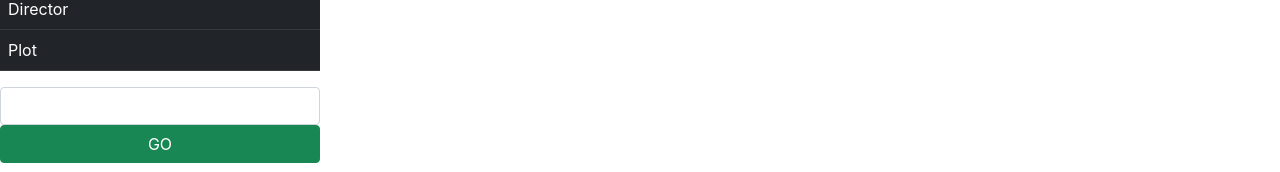
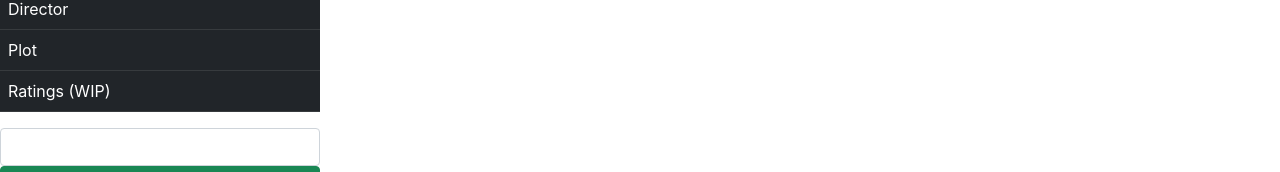
Before and after one commit to 44jovi/qa-gl-mern-react-3, a React (Create React App) app in the folder react-demo/: page / in a window 1280 px wide. Shown: the part 228-400 px from the top of the page. Built offline with nearby package versions, Linux system fonts and the light colour scheme; no server answers.

Commit message:
WIP(OMDB): WIP on accessing data from 'Ratings' key from API data

```diff
--- a/react-demo/src/components/omdb/OMDB.jsx
+++ b/react-demo/src/components/omdb/OMDB.jsx
@@ -26,7 +26,8 @@ const OMDB = () => {
   }, []);
 
   const printData = () => {
-    const { Year, Genre, Rated, Director, Plot } = movieData;
+    const { Year, Genre, Rated, Director, Plot, Ratings } = movieData;
+
     return (
       <>
         <tr>
@@ -48,6 +49,10 @@ const OMDB = () => {
         <tr>
           <td>Plot</td>
           <td>{Plot}</td>
+        </tr>
+        <tr>
+          <td>Ratings (WIP)</td>
+          <td></td>
         </tr>
       </>
     );
```
